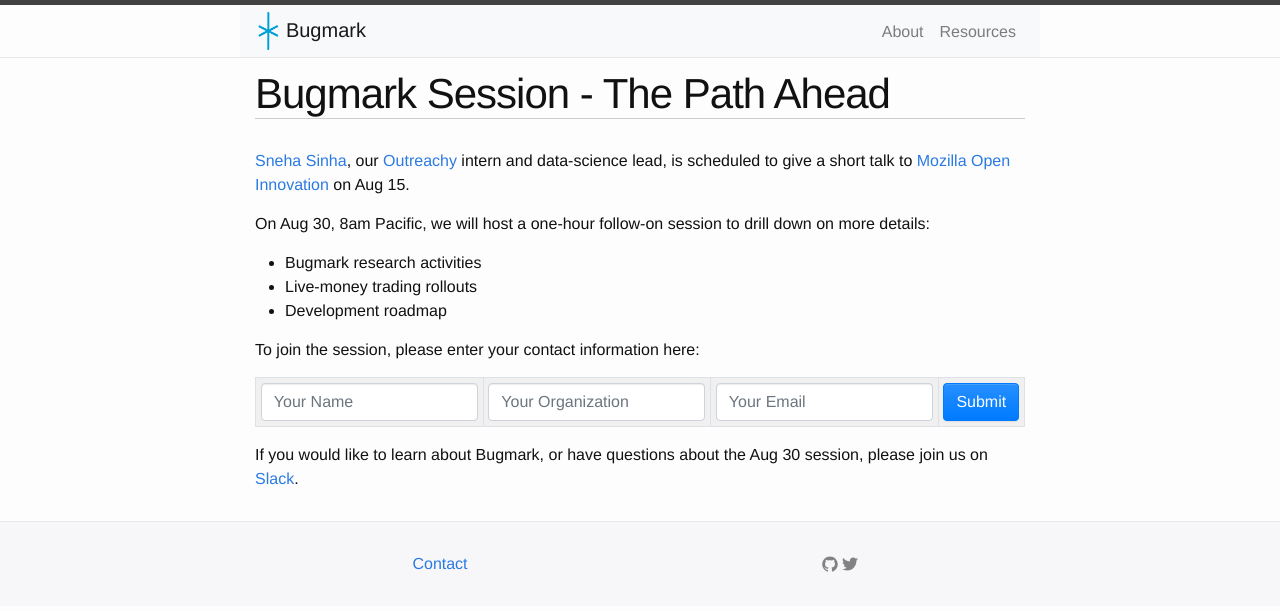
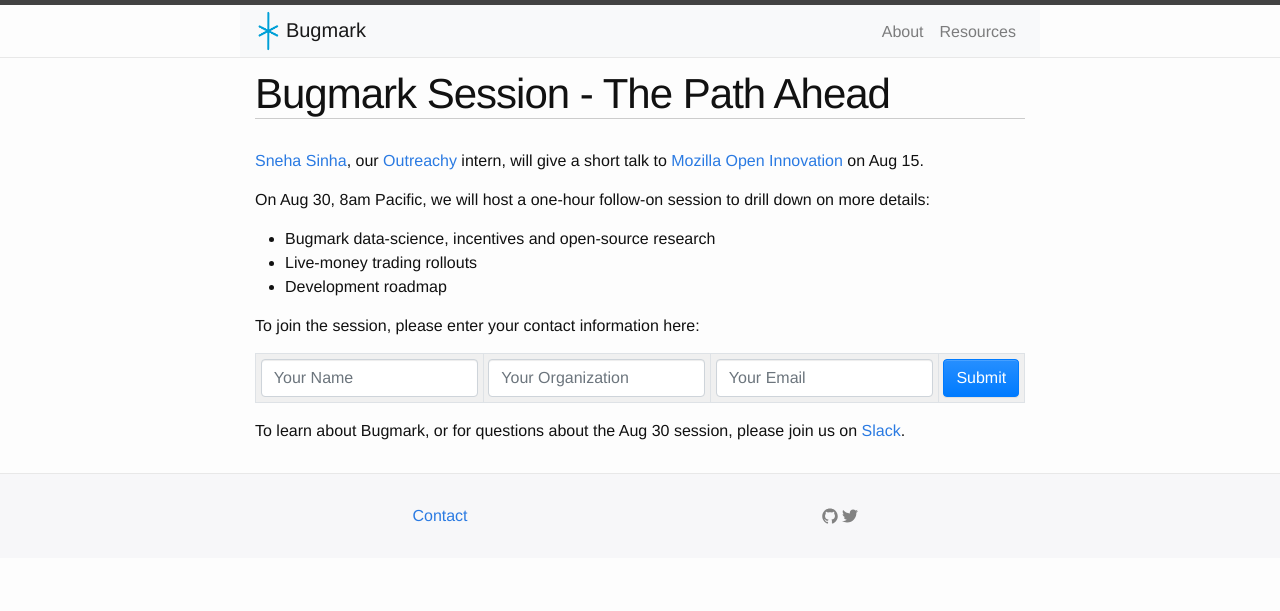
Before and after one commit to bugmark/website, a Jekyll site: the page built from docs/pages/pa.html, in a window 1280 px wide. Shown: the top 611 px of the page. Built offline with Jekyll 4.4.1, drawn with Linux system fonts in a browser that asks for light colours; nearby versions of some CDN libraries.

Commit message:
Update landing pages

```diff
--- a/docs/pages/pa.html
+++ b/docs/pages/pa.html
@@ -7,16 +7,15 @@
 ---
 <p>
 <a href='https://twitter.com/sneha_si42'>Sneha Sinha</a>, our <a
-   href='https://www.outreachy.org/'>Outreachy</a> intern and data-science
- lead, is scheduled to give a short talk to <a
-   href='https://wiki.mozilla.org/Innovation'>Mozilla Open Innovation</a> on
- Aug 15.
+   href='https://www.outreachy.org/'>Outreachy</a> intern, will give a short
+   talk to <a href='https://wiki.mozilla.org/Innovation'>Mozilla Open
+     Innovation</a> on Aug 15.
 </p>
 <p>
 On Aug 30, 8am Pacific, we will host a one-hour follow-on session to drill down
 on more details:
 <ul>
-  <li>Bugmark research activities</li>
+  <li>Bugmark data-science, incentives and open-source research</li>
   <li>Live-money trading rollouts</li>
   <li>Development roadmap</li>
 </ul>
@@ -57,6 +56,6 @@
 </form>
 </p>
 <p>
-If you would like to learn about Bugmark, or have questions about the Aug 30
-session, please join us on <a href="https://slackin.bugmark.plus">Slack</a>.
+To learn about Bugmark, or for questions about the Aug 30 session, please join
+us on <a href="https://slackin.bugmark.plus">Slack</a>.
 </p>
--- a/docs/pages/pa_thanks.html
+++ b/docs/pages/pa_thanks.html
@@ -7,5 +7,8 @@
 ---
 
 <p>
-Thanks for submitting your contact information - we will be in touch!
+Thanks for submitting your contact information.
 </p>
+<p>
+We will follow up by email with a meeting invitation and videoconference instructions.
+</p>
```
